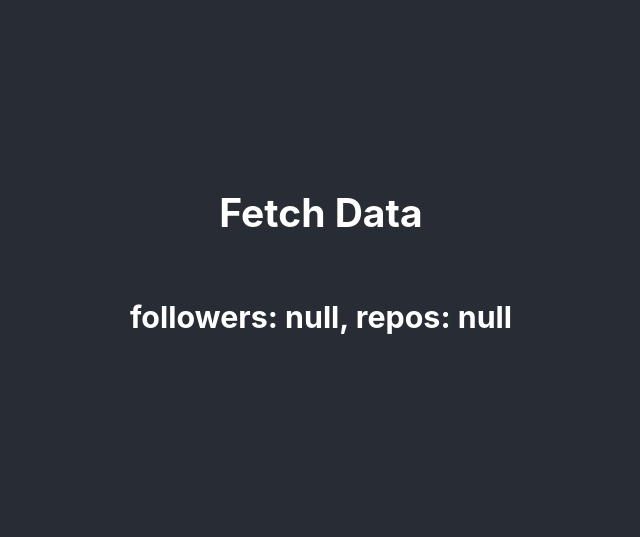
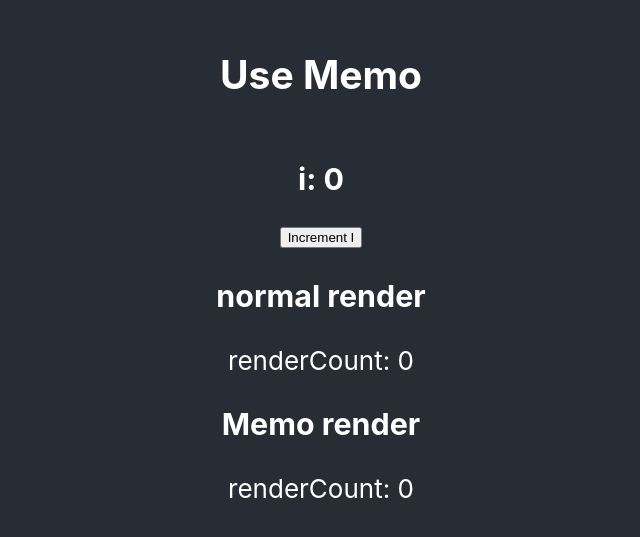
Before and after one commit to tutu-tonton/Udemy_ReactHooksAZ, a React (Create React App) app: page / in a window 1280 px wide. Shown: the part 139-676 px from the top of the page, without its empty margins (319-959 px from the left). Built offline with nearby package versions, Linux system fonts and the light colour scheme; no server answers.

Commit message:
32. useMemo

```diff
--- a/src/App.js
+++ b/src/App.js
@@ -1,42 +1,76 @@
-import React, { useState, useEffect } from 'react';
+import React, { useState, useMemo } from 'react';
+
+import Child from './components/child.component';
 
 import './App.scss';
 
 //========================================
-//  31.
+//  32. useMemo
 //========================================
-const initProfile = {
-	followers: null,
-	publicRepos: null,
-};
 
 const App = () => {
-	const [profile, setProfile] = useState(initProfile);
+	const [i, setI] = useState(0);
 
-	const getProfile = async () => {
-		const response = await fetch('https://api.github.com/users/gitmil');
-		const json = await response.json();
-
-		setProfile({
-			followers: json.followers,
-			publicRepos: json.public_repos,
-		});
+	const onClickHandle = () => {
+		setI(i + 1);
 	};
 
-	useEffect(() => {
-		getProfile();
+	const memoChild = useMemo(() => {
+		return <Child />;
 	}, []);
+
 	return (
 		<div className="App">
 			<header className="App-header">
-				<h2>Fetch Data</h2>
-				<h3>{`followers: ${profile.followers}, repos: ${profile.publicRepos}`}</h3>
+				<h2> Use Memo</h2>
+				<h3>i: {i}</h3>
+				<button onClick={onClickHandle}>Increment I</button>
+				<h3>normal render</h3>
+				<Child />
+				<h3>Memo render</h3>
+				{memoChild}
 			</header>
 		</div>
 	);
 };
 
 export default App;
+
+//========================================
+//  31. fetch Data with async await
+//========================================
+// const initProfile = {
+// 	followers: null,
+// 	publicRepos: null,
+// };
+
+// const App = () => {
+// 	const [profile, setProfile] = useState(initProfile);
+
+// 	const getProfile = async () => {
+// 		const response = await fetch('https://api.github.com/users/gitmil');
+// 		const json = await response.json();
+
+// 		setProfile({
+// 			followers: json.followers,
+// 			publicRepos: json.public_repos,
+// 		});
+// 	};
+
+// 	useEffect(() => {
+// 		getProfile();
+// 	}, []);
+// 	return (
+// 		<div className="App">
+// 			<header className="App-header">
+// 				<h2>Fetch Data</h2>
+// 				<h3>{`followers: ${profile.followers}, repos: ${profile.publicRepos}`}</h3>
+// 			</header>
+// 		</div>
+// 	);
+// };
+
+// export default App;
 
 //========================================
 //  30. useEffectの例
--- /dev/null
+++ b/src/components/child.component.jsx
@@ -0,0 +1,13 @@
+import React, { useEffect } from 'react';
+
+let renderCount = 0;
+
+const Child = () => {
+	useEffect(() => {
+		renderCount++;
+	});
+
+	return <div>renderCount: {renderCount}</div>;
+};
+
+export default Child;
```
